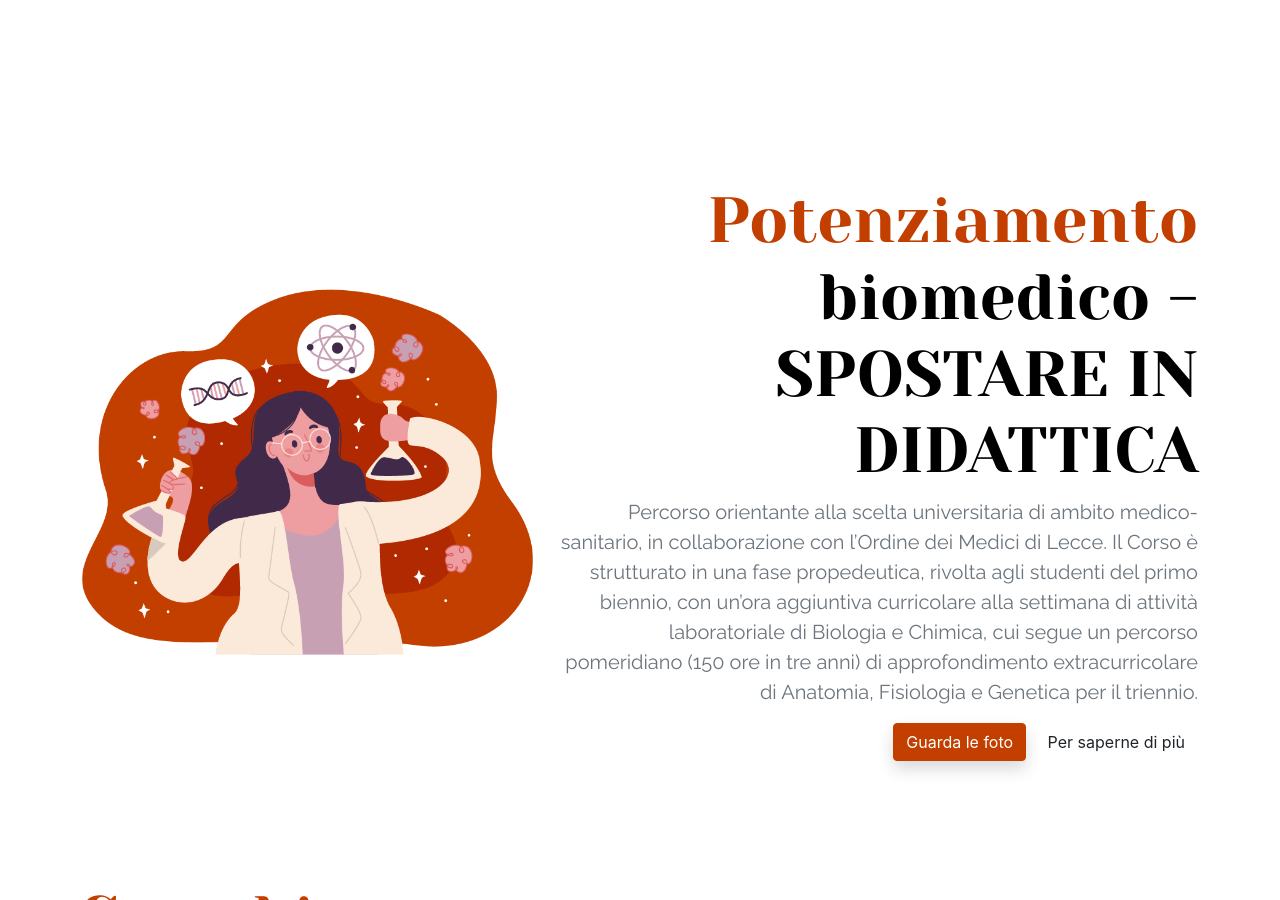
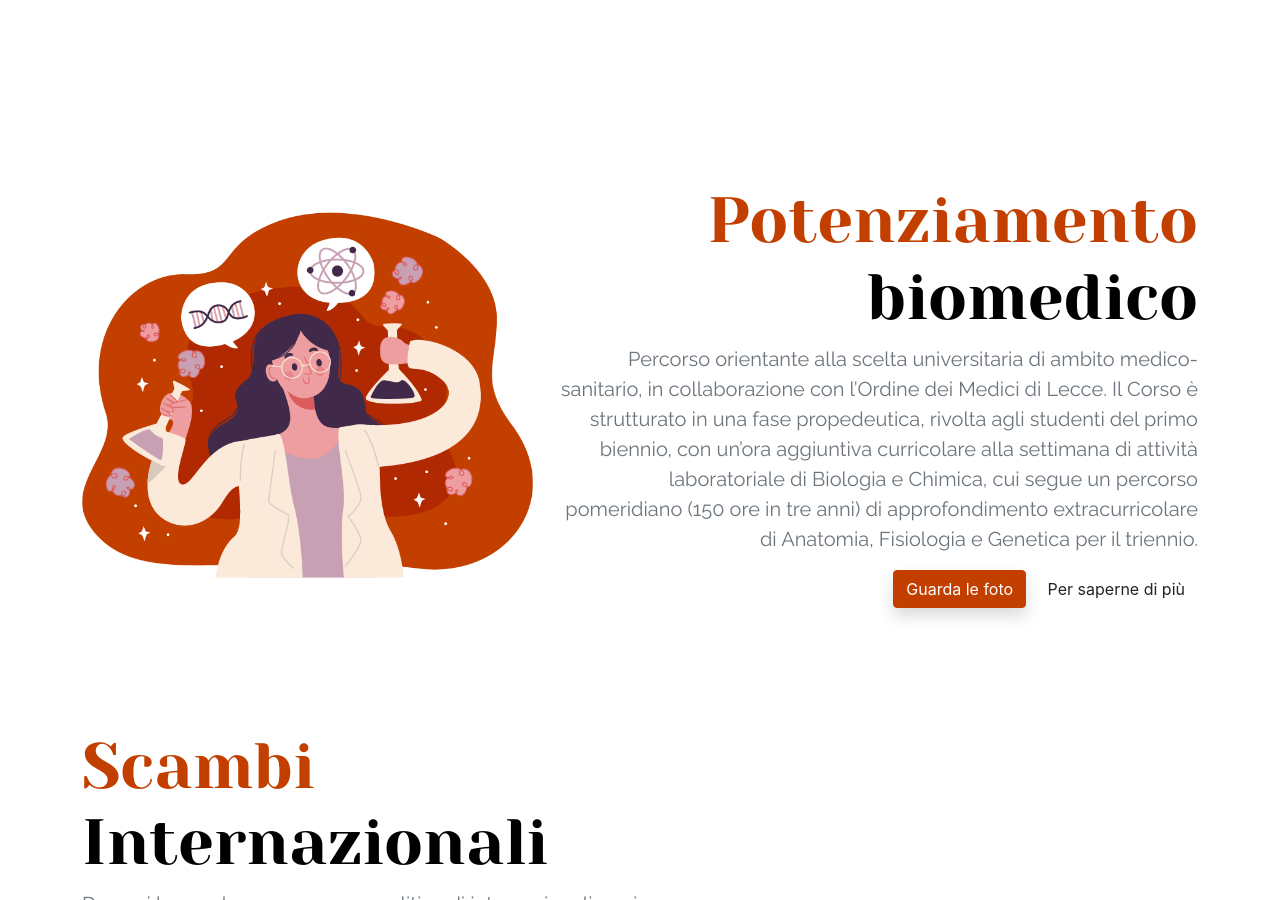
Before and after one commit to PiervitoCreanza/orientamento.liceodegiorgi.edu.it, a Jekyll site: the page built from progetti.html, in a window 1280 px wide and 900 px high, scrolled down 766 px. Built offline with Jekyll 4.4.1, drawn with Linux system fonts in a browser that asks for light colours.

Commit message:
corretto progetti

```diff
--- a/_data/progetti.json
+++ b/_data/progetti.json
@@ -5,7 +5,7 @@
     },
     "projects": [
         {
-            "titolo":"<span class='text-red'>Potenziamento</span> biomedico - SPOSTARE IN DIDATTICA",
+            "titolo":"<span class='text-red'>Potenziamento</span> biomedico",
             "sottotitolo": "Percorso orientante alla scelta universitaria di ambito medico-sanitario, in collaborazione con l’Ordine dei Medici di Lecce. Il Corso è strutturato in una fase propedeutica, rivolta agli studenti del primo biennio, con un’ora aggiuntiva curricolare alla settimana di attività laboratoriale di Biologia e Chimica, cui segue un percorso pomeridiano (150 ore in tre anni) di approfondimento extracurricolare di Anatomia, Fisiologia e Genetica per il triennio.",
             "pulsanteRosso": "Guarda le foto",
             "pulsante": "Per saperne di più"
```
